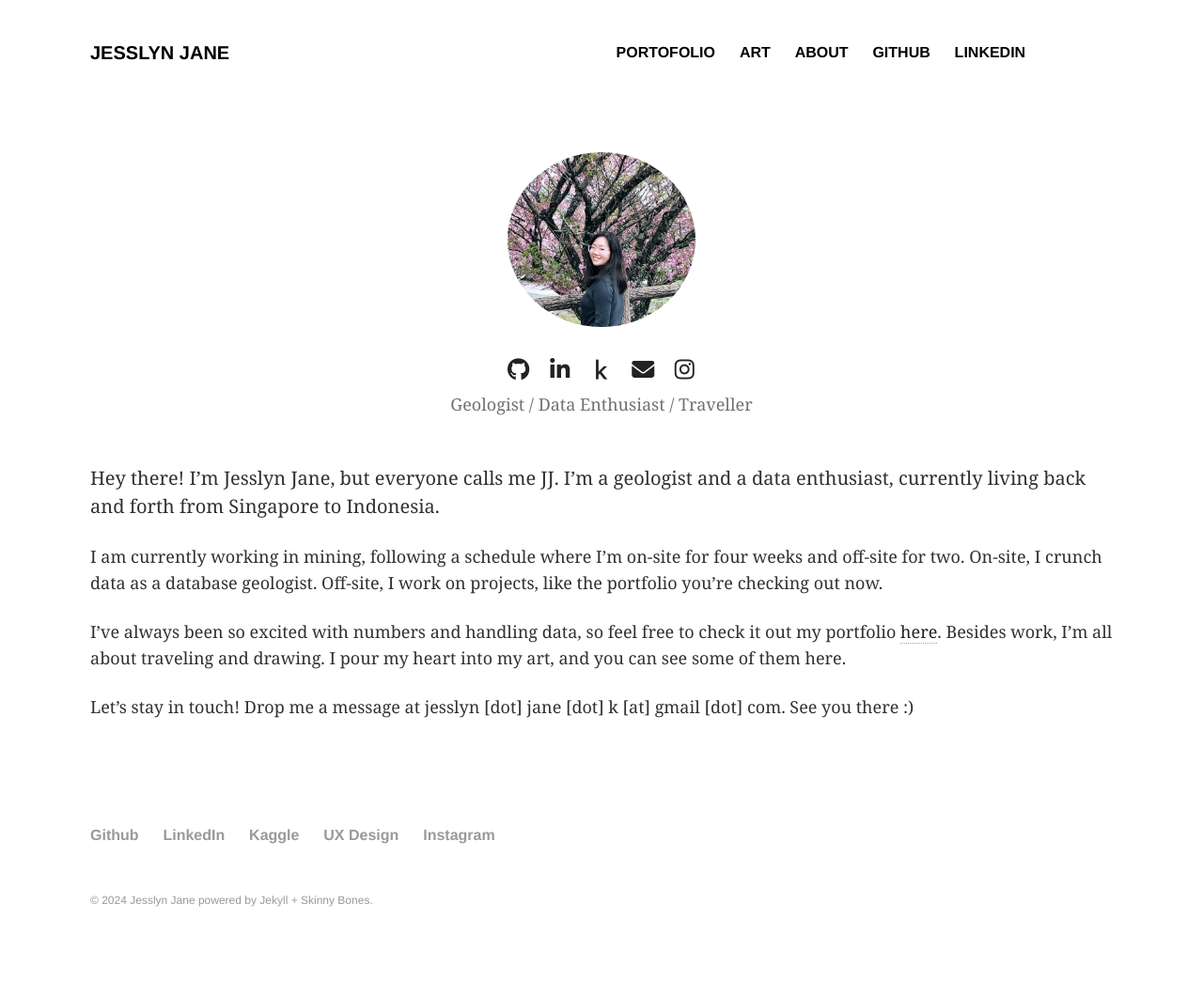
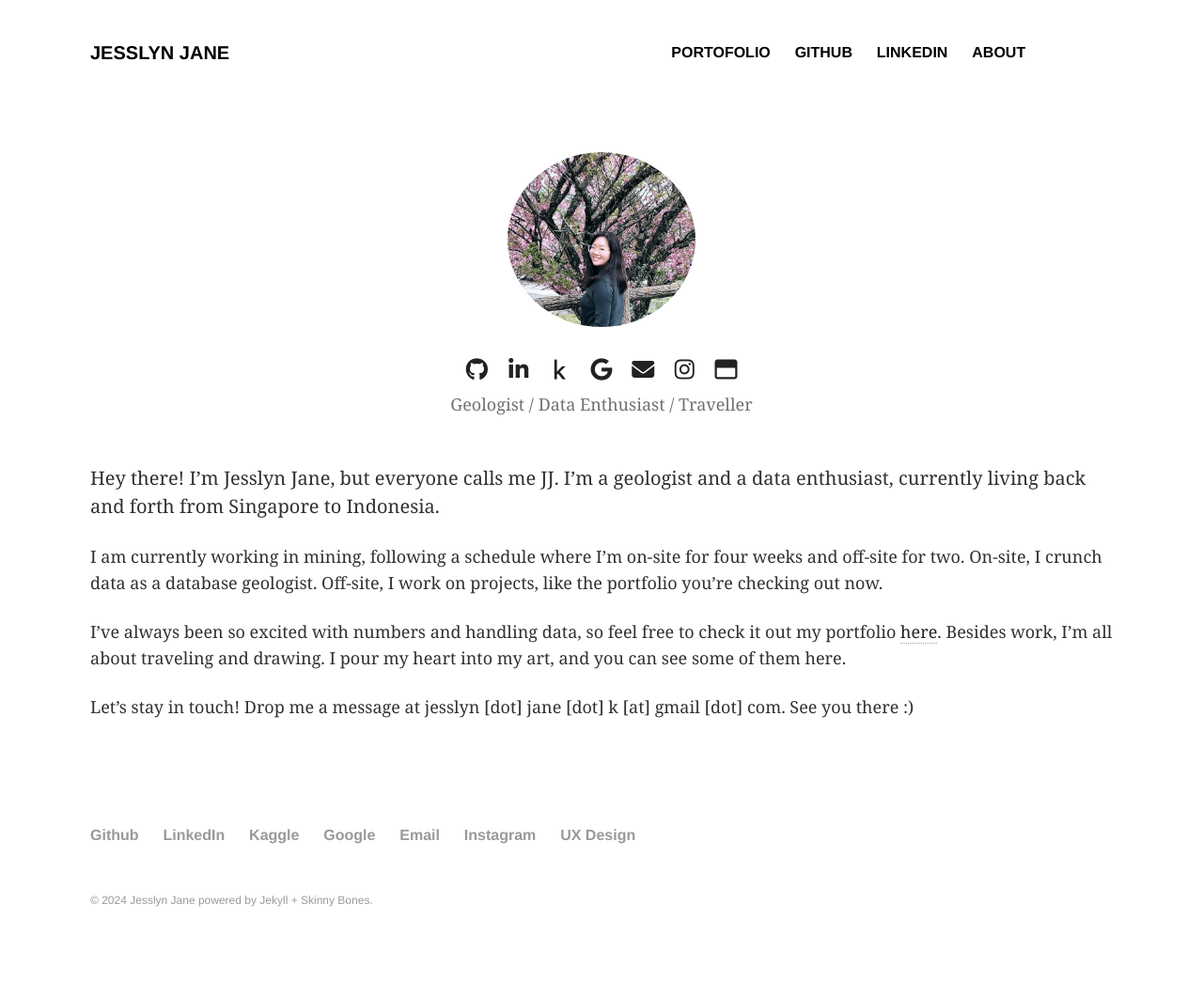
Before and after one commit to jesslynnjane/jesslynnjane.github.io, a Jekyll site: the page built from index.md, in a window 1280 px wide. Shown: the whole page at 94% size. Built offline with Jekyll 4.4.1, drawn with Linux system fonts in a browser that asks for light colours; nearby versions of some CDN libraries.

Commit message:
add google and ux design link

```diff
--- a/_data/navigation.yml
+++ b/_data/navigation.yml
@@ -5,14 +5,11 @@
   excerpt: "Things I’ve analyzed, designed, or developed."
   image: portofolio.PNG
 
-- title: Art
-  url: /art/
-
-- title: About
-  url: /about/
-
 - title: GitHub
   url: https://github.com/jesslynnjane
 
 - title: LinkedIn
   url: https://www.linkedin.com/in/jesslyn-jane/
+
+- title: About
+  url: /about/
--- a/_includes/hero.html
+++ b/_includes/hero.html
@@ -16,6 +16,10 @@
                 <i class="fab fa-kaggle fa-sm">
                 </i>
             </a>
+            <a class="social" href="https://scholar.google.com/citations?user=eYpXJkcAAAAJ&hl=id">
+                <i class="fab fa-google">
+                </i>
+            </a>
             <a class="social" href="mailto:jesslyn.jane.k@gmail.com">
                 <i class="fa fa-envelope">
                 </i>
@@ -24,6 +28,10 @@
                 <i class="fab fa-instagram">
                 </i>
             </a>
+            <a class="social" href="https://jesslynjanek.wixsite.com/jesslynjaneee/jsteak">
+                <i class="far fa-window-maximize">
+                </i>
+            </a>
         </div>
         <p class="description">Geologist / Data Enthusiast / Traveller</p>
 
```
Also changed, not shown: _data/footer.yml (+8 -2 lines), _posts/2024-05-11-marketing-campaign.md (+1 -1 lines), images/bellabeat.png, images/halcyon.PNG.
